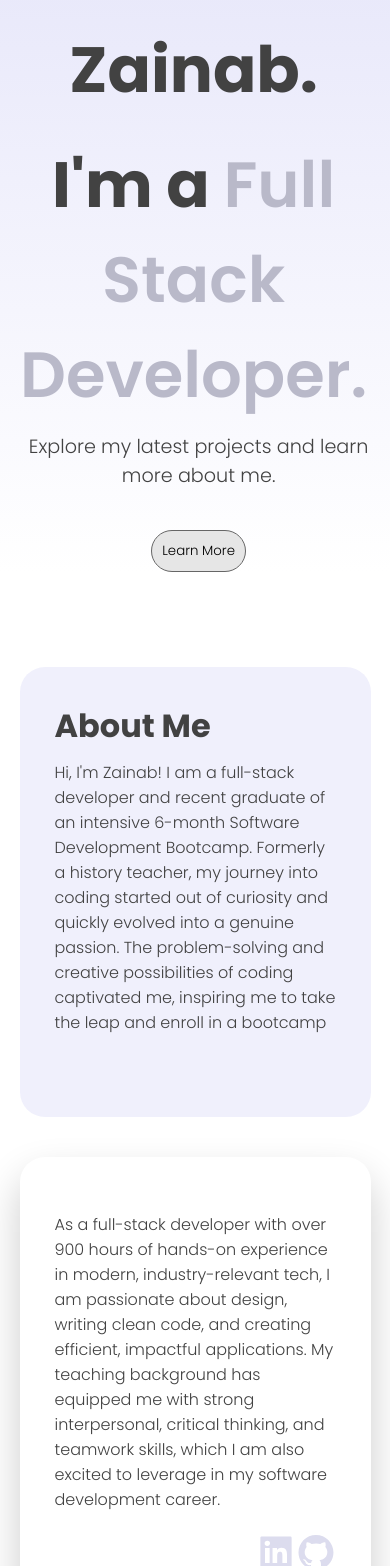
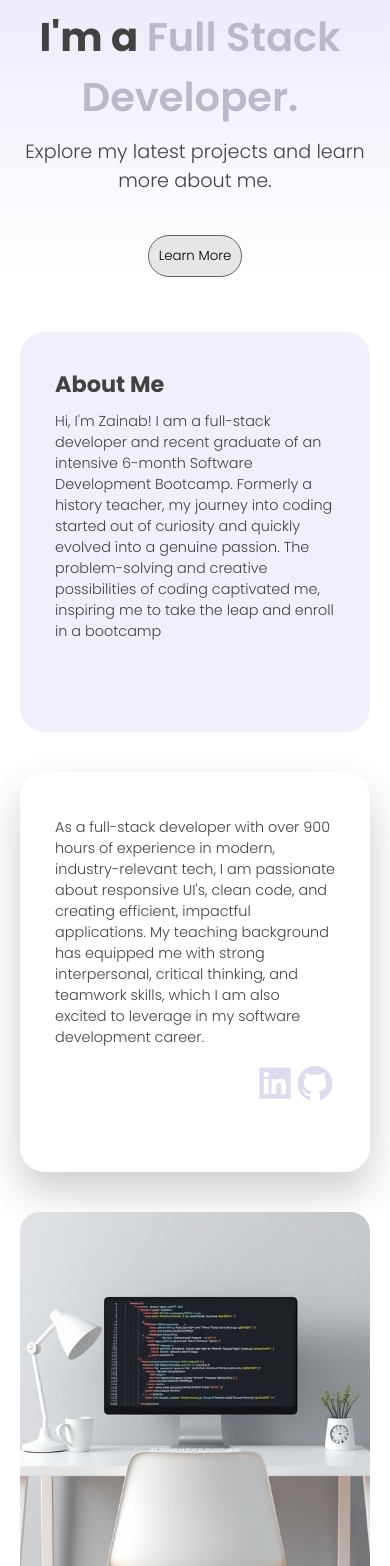
Before and after one commit to zainabch123/updated-portfolio-react-app, a React (Vite) app: page / in a window 390 px wide. Shown: the part 162-1728 px from the top of the page. Built offline with nearby package versions, Linux system fonts and the light colour scheme.

Commit message:
Updated responsiveness for header and about me sections

```diff
--- a/src/AboutMe/AboutMe.jsx
+++ b/src/AboutMe/AboutMe.jsx
@@ -4,20 +4,22 @@ import "./aboutMe.css";
 export default function AboutMe() {
   return (
     <section className="about-section " id="about-section">
-      <div className="about-elements animated-section">
-        <div className="about-me-text box1">
+      <div className="about-elements">
+        <div className="about-me-text box1 animated-section">
           <h2>About Me</h2>
           <p>
-            Hi, I'm Zainab! I am a full-stack developer and recent graduate of an intensive 6-month Software Development Bootcamp. Formerly a
-            history teacher, my journey into coding started out of curiosity and quickly evolved into a genuine passion. The problem-solving and
-            creative possibilities of coding captivated me, inspiring me to take the leap and enroll in a bootcamp
+            Hi, I'm Zainab! I am a full-stack developer and recent graduate of
+            an intensive 6-month Software Development Bootcamp. Formerly a
+            history teacher, my journey into coding started out of curiosity and
+            quickly evolved into a genuine passion. The problem-solving and
+            creative possibilities of coding captivated me, inspiring me to take
+            the leap and enroll in a bootcamp
           </p>
         </div>
-        <div className="about-me-text box2">
+        <div className="about-me-text box2 animated-section">
           <p>
-            As a full-stack developer with over 900 hours of hands-on experience
-            in modern, industry-relevant tech, I am passionate about design,
-            writing clean code, and creating efficient, impactful applications.
+            As a full-stack developer with over 900 hours of experience
+            in modern, industry-relevant tech, I am passionate about responsive UI's, clean code, and creating efficient, impactful applications.
             My teaching background has equipped me with strong interpersonal,
             critical thinking, and teamwork skills, which I am also excited to
             leverage in my software development career.
@@ -47,7 +49,7 @@ export default function AboutMe() {
             </a>
           </div>
         </div>
-        <div className="about-me-image">
+        <div className="about-me-image animated-section">
           <img src={ProfileImg} alt="ProfileImg" />
         </div>
       </div>
--- a/src/AboutMe/aboutMe.css
+++ b/src/AboutMe/aboutMe.css
@@ -17,8 +17,8 @@
 }
 
 .about-me-text {
-  width: 100%;
-  max-width: 400px;
+  width: 400px;
+  height: 400px;
   padding: 35px;
   border-radius: 25px;
   min-height: 450px;
@@ -48,7 +48,7 @@
 }
 
 .box2 p {
-  padding-top: 20px;
+  padding-top: 10px;
 }
 
 .box2 svg {
@@ -64,30 +64,28 @@
 
 
 .social-links {
-  padding-top: 20px;
+  padding-top: 15px;
   display: flex;
   justify-content: end;
 }
 
 .about-me-image {
-  width: 100%;
-  max-width: 400px;
+  width: 400px;
+  height: 445px;
   text-align: center;
   border-radius: 12px;
 }
 
 .about-me-image img {
   width: 100%;
-  height: 445px;
+  height: 100%;
   border-radius: 20px;
   object-fit: cover;
   object-position: center;
-
-
 }
-@media (max-width: 580px) {
+@media (max-width: 880px) {
   .about-me-text {
-    width: 90%;
+    width: 350px;
   }
 
   .about-me-text h2 {
@@ -99,10 +97,28 @@
   }
 
   .about-me-image {
-    width: 90%;
+    width: 350px;
+  }
+
+  .about-me-image image {
+    height: 350px;
   }
 
   .social-links {
     justify-content: end;
   }
 }
+
+@media (max-width: 430px) {
+
+  .about-me-text {
+    min-height: 200px;
+  }
+  .about-me-text h2 {
+    font-size: 1.4rem;
+  }
+
+  .about-me-text p {
+    font-size: 0.9rem;
+  }
+  }
--- a/src/App.jsx
+++ b/src/App.jsx
@@ -22,7 +22,7 @@ function App() {
       },
       {
         root: document.querySelector(".overflow-container"),
-        threshold: 0.3,
+        threshold: 0.2,
       }
     );
 
--- a/src/Contact/Contact.jsx
+++ b/src/Contact/Contact.jsx
@@ -46,7 +46,7 @@ export default function Contact() {
         discuss a project.
       </p>
       <div className="contact-me-links animated-section">
-        <div className="linkedIn animated-section">
+        <div className="linkedIn">
           <a href="https://www.linkedin.com/in/zainab-choudhry-244005189/">
             <svg
               strokeWidth="0"
@@ -59,7 +59,7 @@ export default function Contact() {
             </svg>
           </a>
         </div>
-        <div className="email animated-section" onClick={handleOnClickEmail}>
+        <div className="email " onClick={handleOnClickEmail}>
           <svg
             xmlns="http://www.w3.org/2000/svg"
             viewBox="0 0 512 512"
@@ -75,7 +75,7 @@ export default function Contact() {
             </div>
           )}
         </div>
-        <div className="gitHub animated-section">
+        <div className="gitHub ">
           <a href="https://github.com/zainabch123">
             <svg
               strokeWidth="0"
--- a/src/index.css
+++ b/src/index.css
@@ -139,14 +139,14 @@ p {
   margin: 0 auto;
 }
 
-@media (max-width: 580px) {
+@media (max-width: 880px) {
   .title-section {
     flex: 0 0 60vh;
     padding: 0px 20px;
   }
 
   .title-section h1 {
-    font-size: 4rem;
+    font-size: 5rem;
   }
 
   .nav-buttons  {
@@ -166,7 +166,30 @@ p {
   }
 
   .about-elements, .projects-section .title, .skills-section .title {
-    margin-top: 80px;
+    margin-top: 40px;
+  }
+}
+
+@media(max-width: 700px) {
+  .title-section h1 {
+    font-size: 4rem;
+  }
+}
+
+@media (max-width: 545px) {
+ .title-section {
+    flex: 0 0 40vh;
+    padding: 0px 20px;
+  }
+
+  .title-section h1 {
+    font-size: 3rem;
+  }
+}
+
+@media(max-width:455px) {
+  .title-section h1 {
+    font-size: 2.5rem;
   }
 }
 
```
Also changed, not shown: src/assets/TravelPlannerImg.jpeg.
